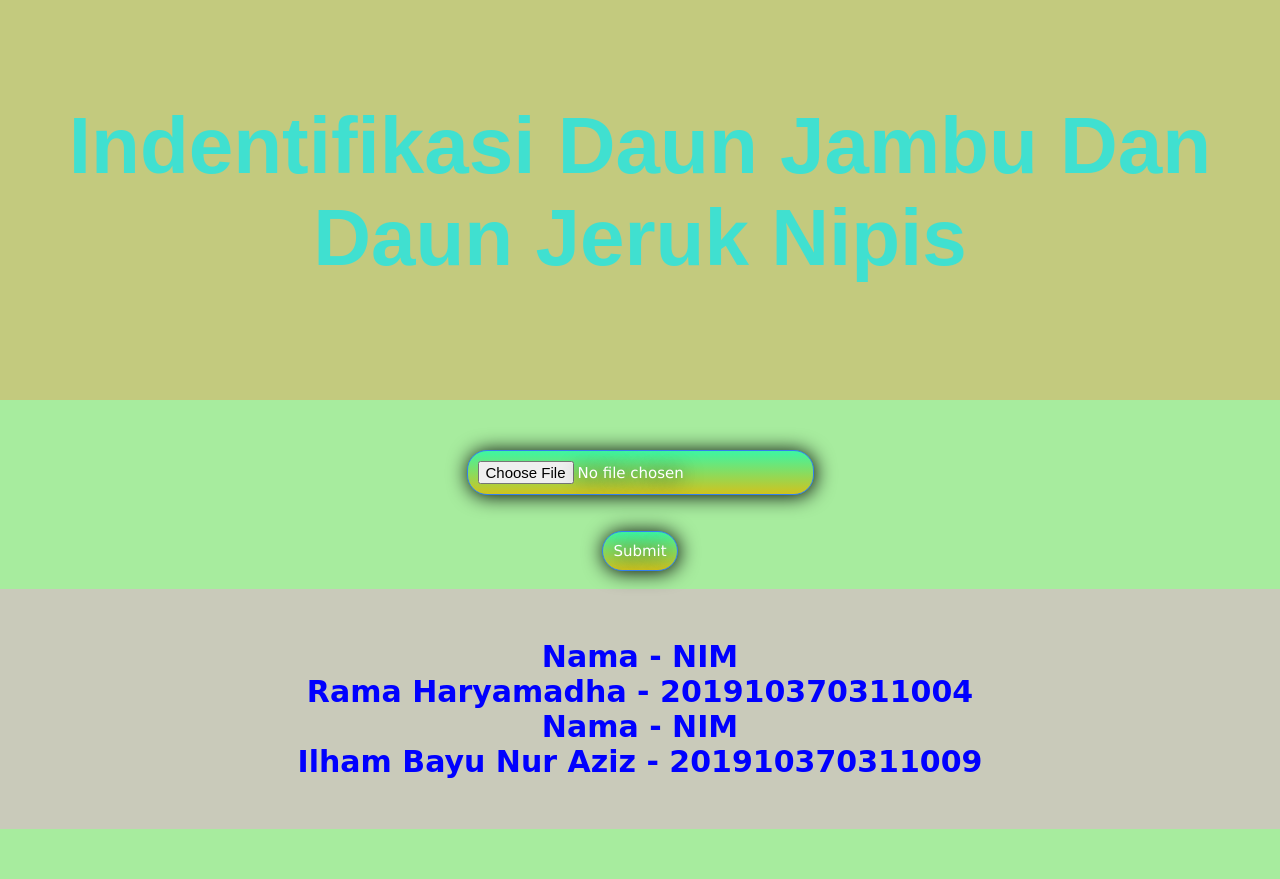
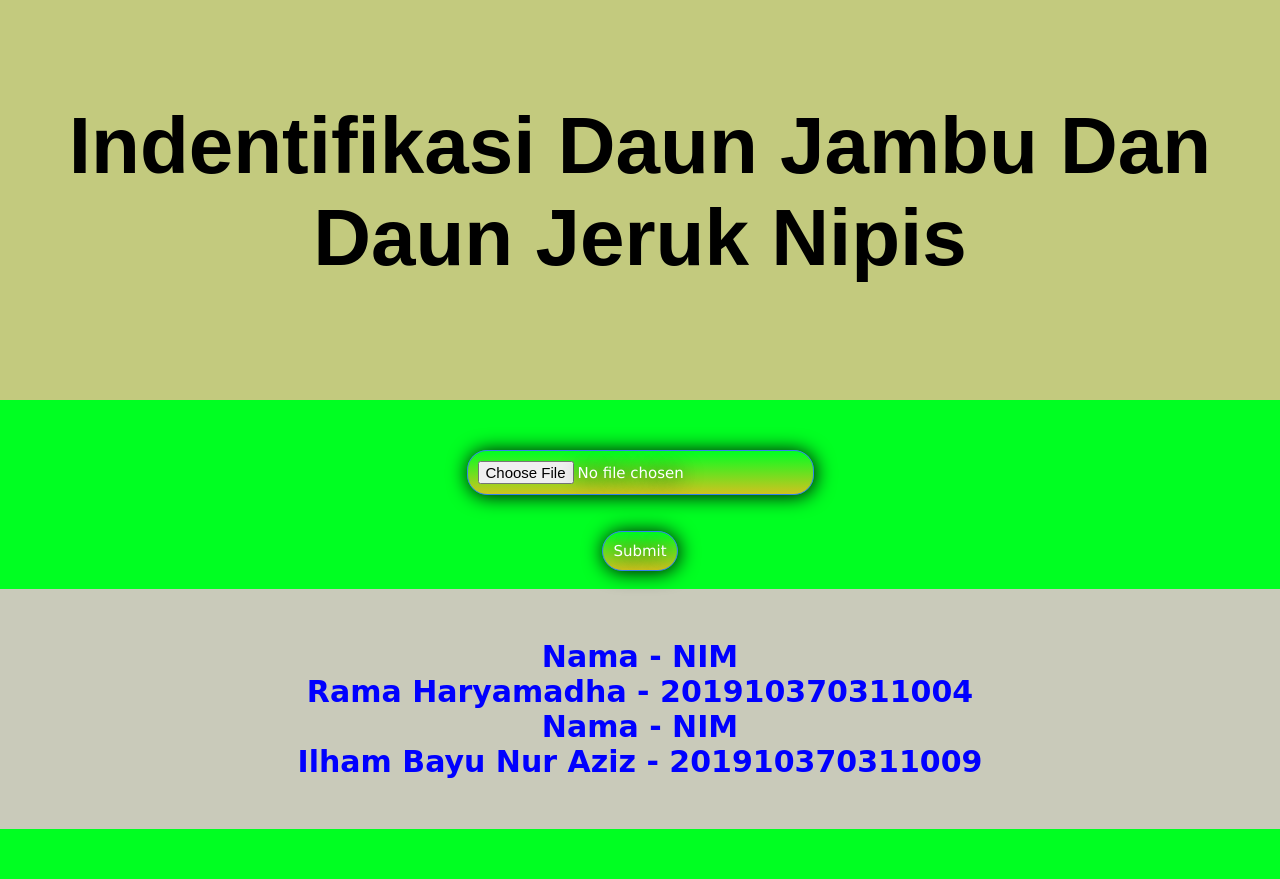
Before and after one commit to RamaHM1/kecerdasanbuatan, a Flask app: page / in a window 1280 px wide. Run offline with Flask 2, Linux system fonts and the light colour scheme; parts of the project's set-up code (start-up, migrations or seed data) failed here and were passed over.

Commit message:
Update style.css

```diff
--- a/static/style.css
+++ b/static/style.css
@@ -12,13 +12,13 @@ img {
 }
 
 body {
-    background-color: #8be77fc0;
+    background-color: #00ff22;
     margin: 0px;
 }
 
 h2 {
     font-size: 80px;
-    color: turquoise;
+    color: black;
     font-family: sans-serif;
     margin: 0px;
 }
@@ -32,11 +32,11 @@ h3 {
 
 .btn {
     background: #3DF6A3;
-    background-image: -webkit-linear-gradient(top, #3DF6A3, #D0C31E);
-    background-image: -moz-linear-gradient(top, #3DF6A3, #D0C31E);
-    background-image: -ms-linear-gradient(top, #3DF6A3, #D0C31E);
-    background-image: -o-linear-gradient(top, #3DF6A3, #D0C31E);
-    background-image: linear-gradient(to bottom, #3DF6A3, #D0C31E);
+    background-image: -webkit-linear-gradient(top, #00ff22, #D0C31E);
+    background-image: -moz-linear-gradient(top, #00ff22, #D0C31E);
+    background-image: -ms-linear-gradient(top, #00ff22, #D0C31E);
+    background-image: -o-linear-gradient(top, #00ff22, #D0C31E);
+    background-image: linear-gradient(to bottom, #00ff22, #D0C31E);
     -webkit-border-radius: 20px;
     -moz-border-radius: 20px;
     border-radius: 20px;
@@ -57,7 +57,7 @@ h3 {
 }
 
 .btn:hover {
-    border: solid #89ED33 1px;
+    border: solid #00ff22 1px;
     background: #CAD01E;
     background-image: -webkit-linear-gradient(top, #CAD01E, #F6EC3D);
     background-image: -moz-linear-gradient(top, #CAD01E, #F6EC3D);
```
